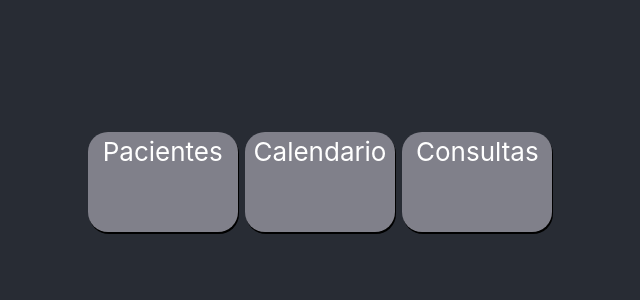
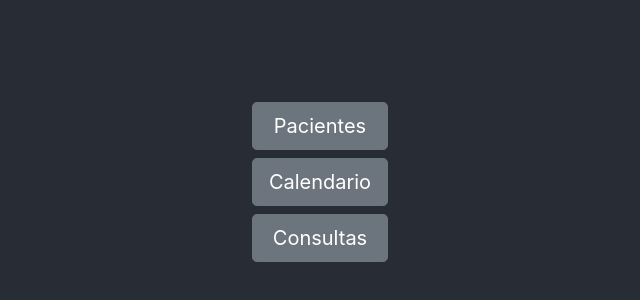
Before and after one commit to PlaMolina/Proyecto, a React (Create React App) app: page /menu in a window 1280 px wide. Shown: the part 218-518 px from the top of the page, without its empty margins (320-960 px from the left). Built offline with nearby package versions, Linux system fonts and the light colour scheme; the HTML template or start-up script is replaced by a standard one.

Commit message:
Update Menu.jsx

```diff
--- a/src/Menu.jsx
+++ b/src/Menu.jsx
@@ -6,14 +6,20 @@ import './styles/Boton.css'
 
 function Menu (){
     function goUrl(){
-        window.location.href='http://localhost:3000/pacientes'
+        window.location.href='http://localhost:3001/pacientes'
+    }
+    function goUrl2(){
+        window.location.href='http://localhost:3001/calendario'
+    }
+    function goUrl3(){
+        window.location.href='http://localhost:3001/consulta'
     }
     return (
         <div>
 
-            <div className="Boton" onClick={goUrl}>Pacientes</div>{' '}
-            <div className="Boton">Calendario</div>{' '}
-            <div className="Boton">Consultas</div>{' '}
+            <Button size="lg" block onClick={goUrl}>Pacientes</Button>{' '}
+            <Button size="lg" block onClick={goUrl2}>Calendario</Button>{' '}
+            <Button size="lg" block onClick={goUrl3}>Consultas</Button>{' '}
 
         </div>
 
```
